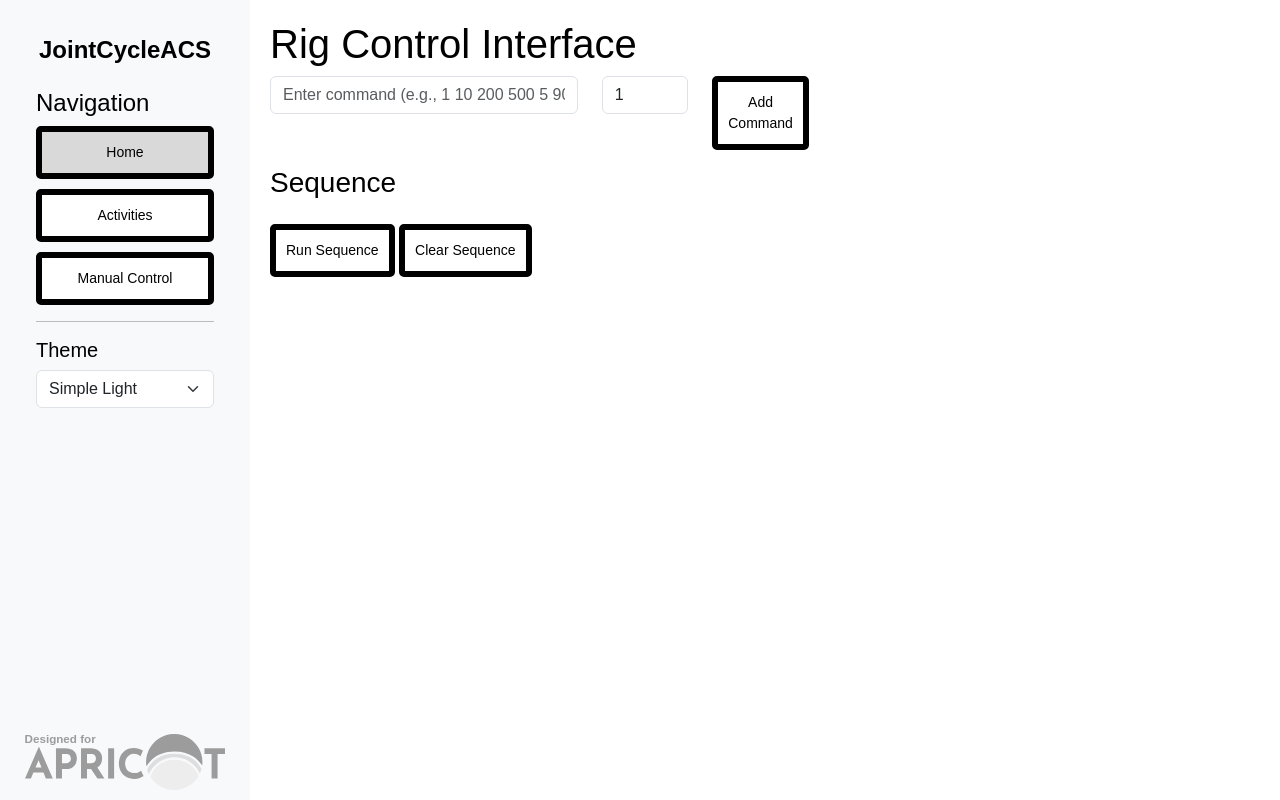
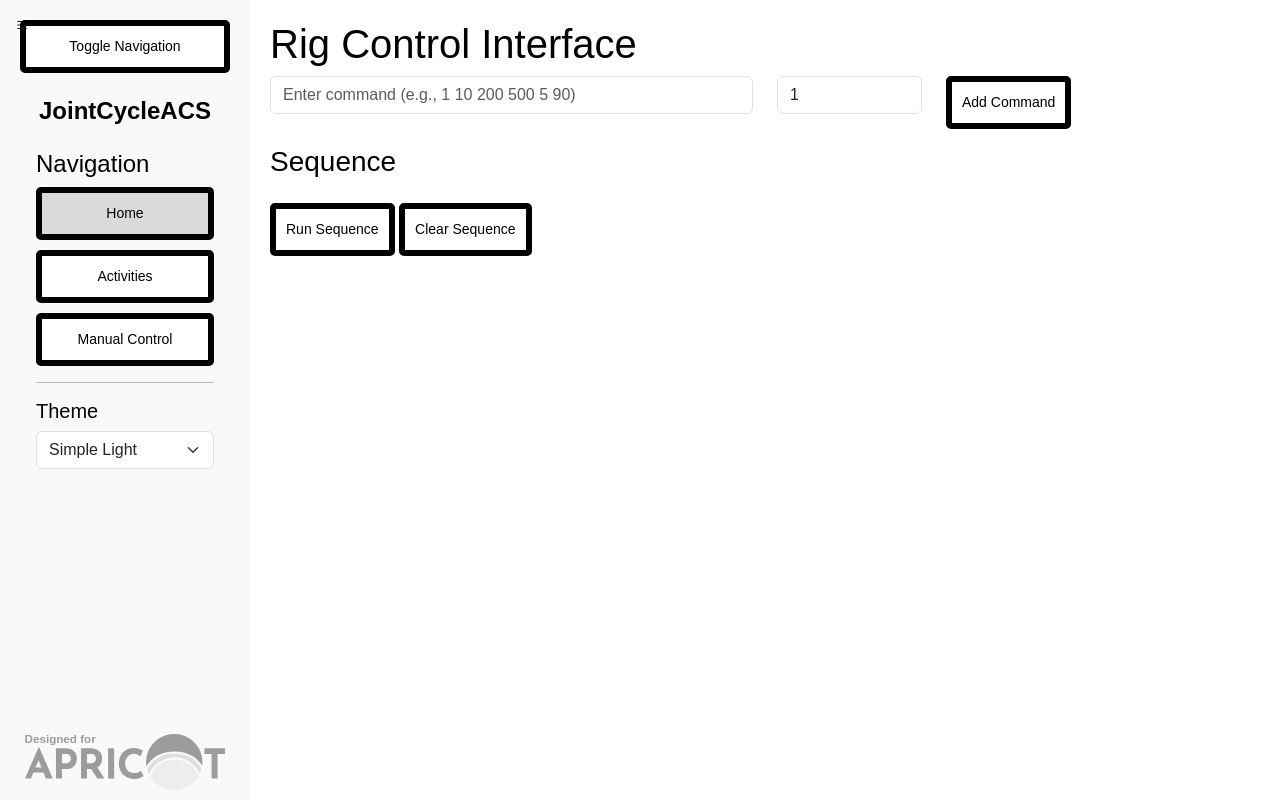
Before and after one commit to harilaosk/JCACS_flask, a Flask app: page / in a window 1280 px wide. Run offline with Flask 3, Linux system fonts and the light colour scheme.

Commit message:
initial collapsible menu

```diff
--- a/static/styles.css
+++ b/static/styles.css
@@ -58,7 +58,7 @@ body {
 .theme-nav {
     background-color: var(--nav-bg);
     color: var(--text-color);
-    width: var(--nav-width);
+    width: var(--nav-width); /* Set width of navigation pane */
     height: 100vh; /* Constrain height to viewport */
     overflow-y: auto; /* Enable scrolling when content overflows */
     position: fixed;
@@ -109,7 +109,7 @@ body {
 
 /* Main Content */
 .theme-main {
-    margin-left: var(--nav-width); /* Ensure main content is offset by nav width */
+/*    margin-left: var(--nav-width); /* Ensure main content is offset by nav width */
     background-color: var(--main-bg);
     color: var(--text-color);
     padding: 20px;
@@ -177,3 +177,57 @@ border: 0;
     font-size: 1.5rem;
     font-weight: bold;
 }
+
+
+#layout {
+    display: flex;
+    height: 100vh; /* Full viewport height */
+    transition: all 0.3s ease; /* Smooth transition */
+}
+
+
+
+
+
+#sidebar {
+    flex-basis: var(--nav-width); /* Sidebar width */
+    width: var(--nav-width); /* Ensure consistent width */
+    transition: flex-basis 0s ease, width 0s ease; /* Adjusted transition duration */
+    overflow: hidden; /* Hide content during transition */
+}
+
+#sidebar.show {
+    flex-basis: var(--nav-width); /* Expanded sidebar */
+    width: var(--nav-width); /* Expanded width */
+    overflow: visible; /* Allow content to be visible */
+}
+
+#sidebar:not(.show) {
+    flex-basis: 0; /* Collapse sidebar */
+    width: 0; /* Ensure width is also set to 0 */
+    overflow: hidden; /* Hide content when collapsed */
+}
+
+.theme-main {
+    flex-grow: 1; /* Expand main content */
+    transition: margin-left 0s ease; /* Adjusted transition duration */
+}
+
+#sidebar.show + .theme-main {
+    margin-left: var(--nav-width); /* Offset main content when sidebar is visible */
+}
+
+#sidebar:not(.show) + .theme-main {
+    margin-left: 0; /* Remove offset when sidebar is collapsed */
+}
+.toggle-btn {
+    background-color: transparent; /* Make the button transparent */
+    border: none; /* Remove the border */
+    color: var(--text-color); /* Use the theme's text color */
+    padding: 5px; /* Adjust padding for a smaller size */
+    transition: color 0.3s ease; /* Add a hover effect */
+}
+
+.toggle-btn:hover {
+    color: var(--btn-active-bg); /* Change color on hover */
+}
--- a/templates/base.html
+++ b/templates/base.html
@@ -12,9 +12,15 @@
     <script src="https://cdn.jsdelivr.net/npm/bootstrap@5.3.0/dist/js/bootstrap.bundle.min.js"></script>
 </head>
 <body>
-    <div class="d-flex">
+    <div class="d-flex" id=layout">
         <!-- Sidebar -->
+        <!-- Collapsible Sidebar -->
+    <div class="collapse show" id="sidebar">
         <nav class="theme-nav">
+            <button class="btn btn-primary w-100 mb-2" type="button" data-bs-toggle="collapse" data-bs-target="#navContent" aria-expanded="true" aria-controls="navContent">
+                Toggle Navigation
+            </button>
+            <div id="navContent" class="collapse show">
                 <div class="p-3">
                         <h2 class="app-title text-center mb-4">JointCycleACS</h2>
 
@@ -31,10 +37,21 @@
                         </select>
                     </div>
                     <img id="themeImageD4A" src="/static/images/des4APRICOTlogo.svg" alt="Designed for Apricot" class="bottom-aligned-image">
+                </div>
             </nav>
+        </div>
+
+<!--        &lt;!&ndash; Toggle Button &ndash;&gt;-->
+<!--        <button class="btn btn-primary position-absolute" style="top: 10px; left: 10px;" type="button" data-bs-toggle="collapse" data-bs-target="#sidebar" aria-expanded="true" aria-controls="sidebar">-->
+<!--            Toggle Sidebar-->
+<!--        </button>-->
+        <!-- Toggle Button -->
+    <button class="btn btn-sm position-absolute toggle-btn" style="top: 10px; left: 10px;" type="button" data-bs-toggle="collapse" data-bs-target="#sidebar" aria-expanded="true" aria-controls="sidebar">
+        <i class="bi bi-list"></i>
+    </button>
 
         <!-- Main Content -->
-        <div class="theme-main">
+        <div class="theme-main flex-grow-1">
             {% block content %}
             {% endblock %}
         </div>
```
Lines whose indentation alone changed are shown as unchanged.
